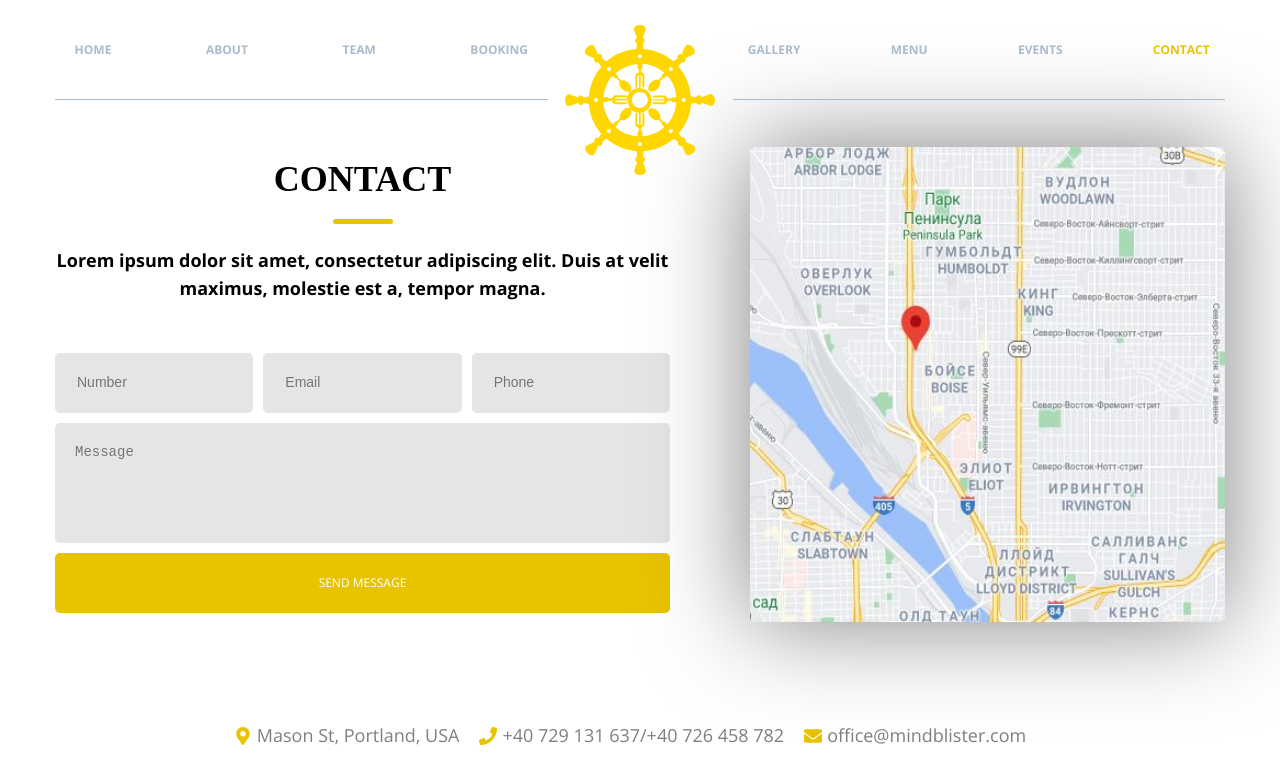
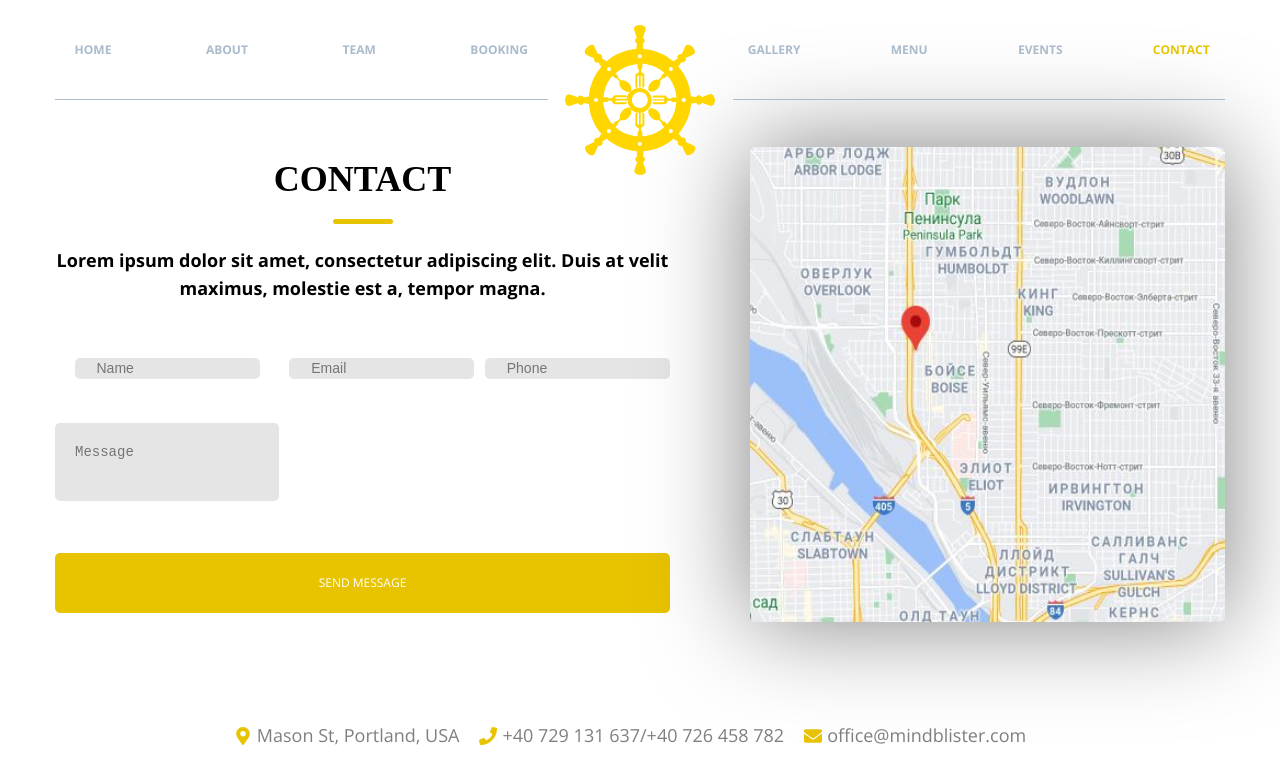
Before and after one commit to capricornus44/hungry-people, a React (Create React App) app: page /contact in a window 1280 px wide. Shown: the top 784 px of the page. Built offline with nearby package versions, Linux system fonts and the light colour scheme; a web font is replaced by a local one.

Commit message:
added contact form validation

```diff
--- a/src/components/BookingWrapper/BookingElements.js
+++ b/src/components/BookingWrapper/BookingElements.js
@@ -2,7 +2,6 @@ import styled from "styled-components"
 
 export const BookingSection = styled.div`
   height: 100vh;
-
   background-color: #ffffff;
 `
 export const BookingContainer = styled.div`
--- a/src/components/ContactWrapper/ContactElements.js
+++ b/src/components/ContactWrapper/ContactElements.js
@@ -55,6 +55,14 @@ export const ContactForm = styled.form`
   grid-template-columns: 1fr 1fr 1fr;
   grid-template-rows: 60px 120px 60px;
   gap: 10px 10px;
+`
+export const FormInputs = styled.div`
+  height: 100%;
+  border-radius: 5px;
+
+  p {
+    color: red;
+  }
 `
 export const FormInput = styled.input`
   text-indent: 20px;
--- a/src/components/ContactWrapper/index.js
+++ b/src/components/ContactWrapper/index.js
@@ -1,5 +1,8 @@
 import React from "react"
 import { FaMapMarkerAlt, FaPhone, FaEnvelope } from "react-icons/fa"
+
+import useForm from "../../hooks/useForm"
+import validate from "../../utils/validateInfo"
 
 import {
   ContactSection,
@@ -10,6 +13,7 @@ import {
   ContactTitle,
   ContactSubtitle,
   ContactForm,
+  FormInputs,
   FormInput,
   FormTextArea,
   FormButton,
@@ -20,6 +24,8 @@ import { Line } from "../shared"
 import map from "../../assets/images/map.jpg"
 
 const ContactWrapper = () => {
+  const { values, errors, isSubmitted, setIsSubmitted, handleChange, handleSubmit } = useForm(validate)
+
   return (
     <>
       <ContactSection>
@@ -33,16 +39,52 @@ const ContactWrapper = () => {
                   Lorem ipsum dolor sit amet, consectetur adipiscing elit. Duis at velit maximus, molestie est a, tempor
                   magna.
                 </ContactSubtitle>
-                <ContactForm>
-                  <FormInput type="text" placeholder="Number" />
-                  <FormInput type="email" placeholder="Email" />
-                  <FormInput type="tel" placeholder="Phone" />
-                  <FormTextArea type="text" placeholder="Message" />
-                  <FormButton>Send message</FormButton>
+                <ContactForm onSubmit={handleSubmit}>
+                  <FormInputs>
+                    <FormInput
+                      type="text"
+                      name="username"
+                      value={values.username}
+                      onChange={handleChange}
+                      placeholder="Name"
+                    />
+                    {errors.username && <p>{errors.username}</p>}
+                  </FormInputs>
+                  <FormInputs>
+                    <FormInput
+                      type="email"
+                      name="email"
+                      value={values.email}
+                      onChange={handleChange}
+                      placeholder="Email"
+                    />
+                    {errors.email && <p>{errors.email}</p>}
+                  </FormInputs>
+                  <FormInputs>
+                    <FormInput
+                      type="tel"
+                      name="phone"
+                      value={values.phone}
+                      onChange={handleChange}
+                      placeholder="Phone"
+                    />
+                    {errors.phone && <p>{errors.phone}</p>}
+                  </FormInputs>
+                  <FormInputs>
+                    <FormTextArea
+                      type="text"
+                      name="message"
+                      value={values.message}
+                      onChange={handleChange}
+                      placeholder="Message"
+                    />
+                    {errors.message && <p>{errors.message}</p>}
+                  </FormInputs>
+                  <FormButton type="submit">Send message</FormButton>
                 </ContactForm>
               </ContactDescription>
               <ContactDecoration>
-                <a href="https://goo.gl/maps/WStNev1zDtSTXggw5" target="_blank" rel="noreferrer">
+                <a href="https://goo.gl/maps/WStNev1zDtSTXggw5" target="_blank" rel="noreferrer noopenner">
                   <img src={map} alt="map" />
                 </a>
               </ContactDecoration>
--- a/src/hooks/useForm.js
+++ b/src/hooks/useForm.js
@@ -7,6 +7,7 @@ const initialState = {
   people: "",
   date: "",
   time: "",
+  message: "",
 }
 
 const useForm = (validate) => {
--- a/src/utils/validateInfo.js
+++ b/src/utils/validateInfo.js
@@ -33,5 +33,10 @@ export default function validateInfo(values) {
     errors.time = "Time is required"
   }
 
+  //Message
+  if (!values.message) {
+    errors.message = "Message is required"
+  }
+
   return errors
 }
```
